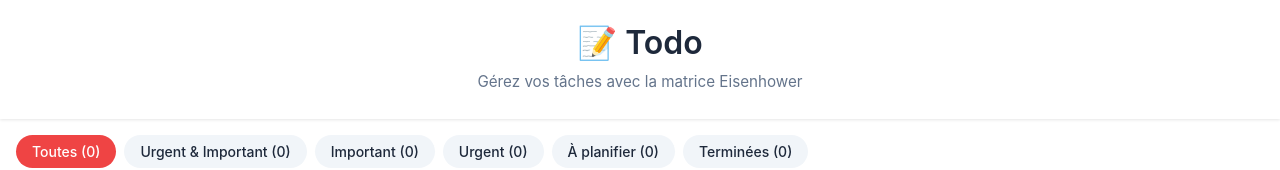
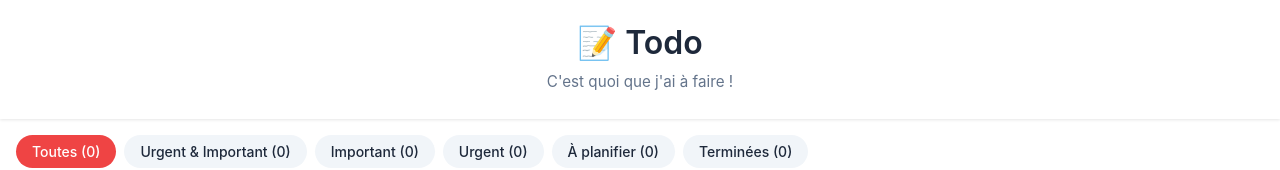
Before and after one commit to guillaumesoldera/todo, a React (Vite) app: page / in a window 1280 px wide. Shown: the top 170 px of the page. Built offline with nearby package versions, Linux system fonts and the light colour scheme.

Commit message:
Update App.jsx

```diff
--- a/src/App.jsx
+++ b/src/App.jsx
@@ -119,7 +119,7 @@ function App() {
       <header className="app-header">
         <h1>📝 Todo</h1>
         <p className="app-subtitle">
-          Gérez vos tâches avec la matrice Eisenhower
+          C'est quoi que j'ai à faire !
         </p>
       </header>
 
```
